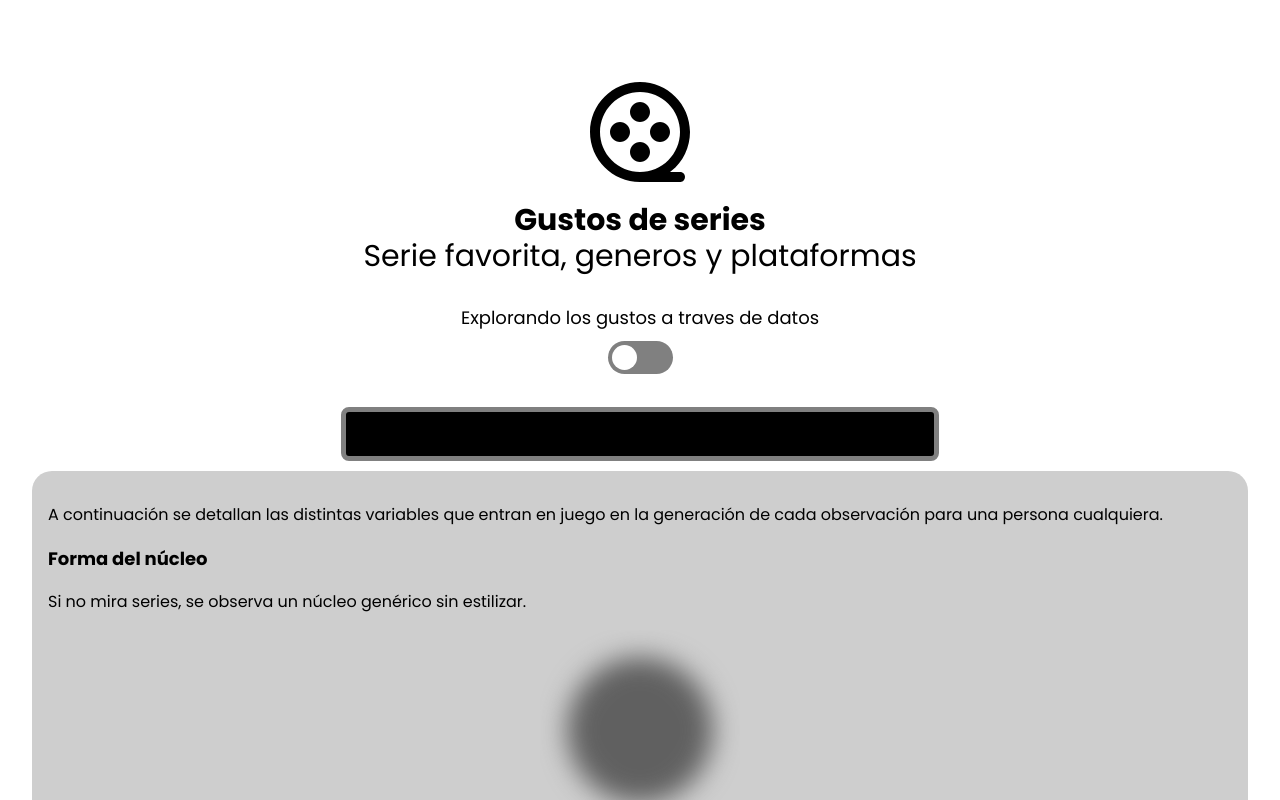
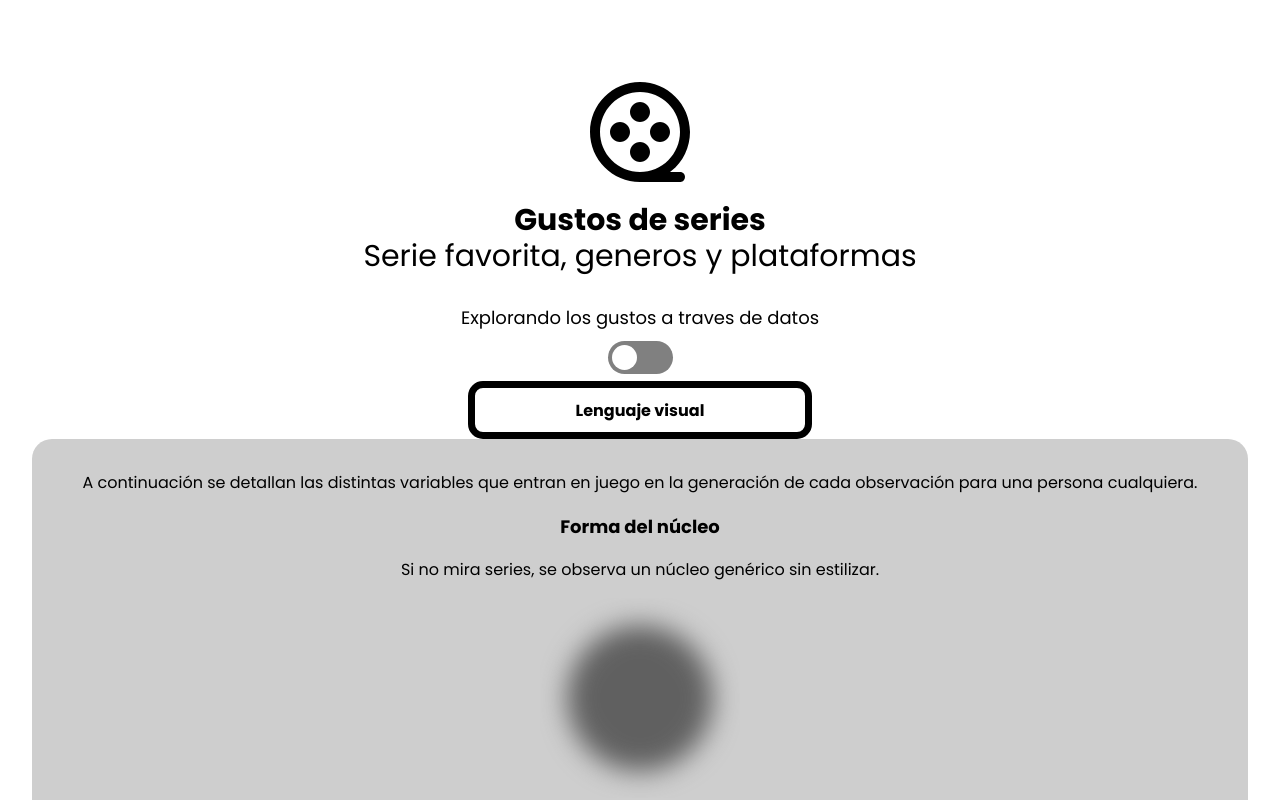
Before and after one commit to fpeittiutdt/vd_proyecto_2, a Svelte app: page / in a window 1280 px wide. Shown: the top 800 px of the page. Built offline with nearby package versions, Linux system fonts and the light colour scheme.

Commit message:
Accordion button update

```diff
--- a/src/Accordion.svelte
+++ b/src/Accordion.svelte
@@ -6,7 +6,12 @@
 
 <div class="accordion">
   <div class="header">
-    <div class="text" on:click={handleClick}>
+    <div
+      class="text"
+      on:click={handleClick}
+      style="
+    padding: 0 10px;"
+    >
       <slot name="head"></slot>
     </div>
   </div>
@@ -20,19 +25,18 @@
 
 <style>
   div.accordion {
-    margin: 1rem 0;
     margin-bottom: 50px;
+    text-align: center;
   }
 
   div.header {
-    display: flex;
-    width: 100%;
+    display: inline-block;
+    width: 30%;
   }
 
   div.header .text {
-    flex: 1;
-    margin: 10px;
     color: white;
+    width: auto;
     text-align: center;
   }
 
--- a/src/App.svelte
+++ b/src/App.svelte
@@ -59,7 +59,7 @@
       "rgb(255, 245, 0, 0.5)",
       "rgb(255, 15, 15, 0.5)",
       "rgb(255, 15, 15, 0.5)",
-      "rgb(255, 120, 209, 1)",
+      "rgb(255, 120, 209, 0.8)",
       "rgb(36, 255, 0, 0.5)",
     ])
     .unknown("rgb(128, 0, 255, 0.5)");
@@ -187,13 +187,7 @@
   </div>
 
   <Accordion open={true}>
-    <button
-      slot="head"
-      style="
-    background-color: black;
-    margin: 0 auto; width:50%; border-color: grey; border-width:5px"
-      >Lenguaje visual</button
-    >
+    <button slot="head" class="accordion-button">Lenguaje visual</button>
     <div slot="details">
       <p>
         A continuación se detallan las distintas variables que entran en juego
@@ -1287,9 +1281,9 @@
   }
 
   .circle-entry {
+    border: 1.5px black solid;
     position: relative;
     height: 200px;
-    border: 1.5px black solid;
     width: 200px;
     display: flex;
     justify-content: center;
@@ -1378,4 +1372,15 @@
     font-weight: 700;
     font-size: large;
   }
+
+  .accordion-button {
+    text-align: center;
+    background-color: white;
+    width: 100%;
+    border-color: black;
+    border-width: 7px;
+    color: black;
+    font-weight: bold;
+    border-radius: 15px;
+  }
 </style>
```
